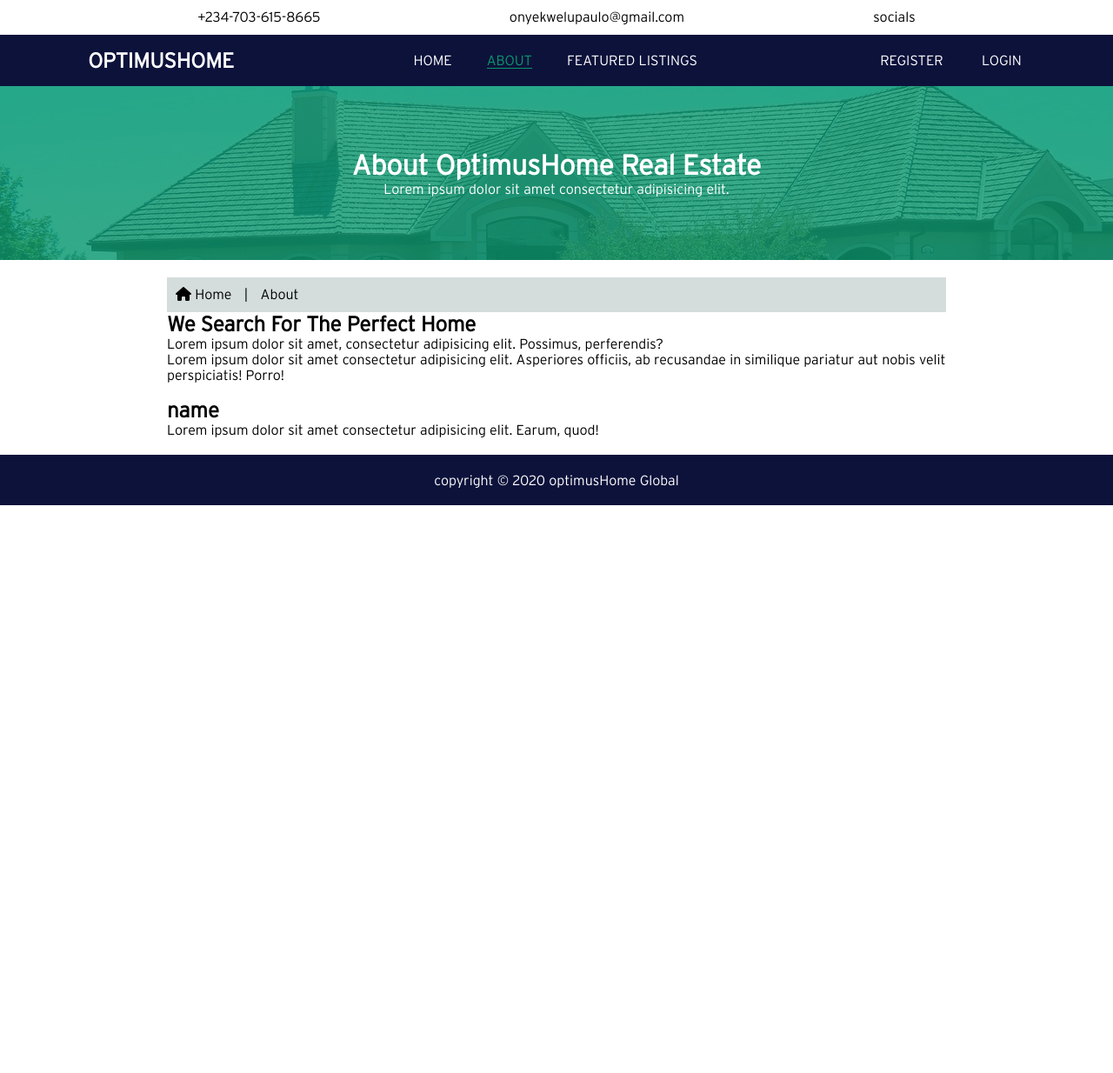
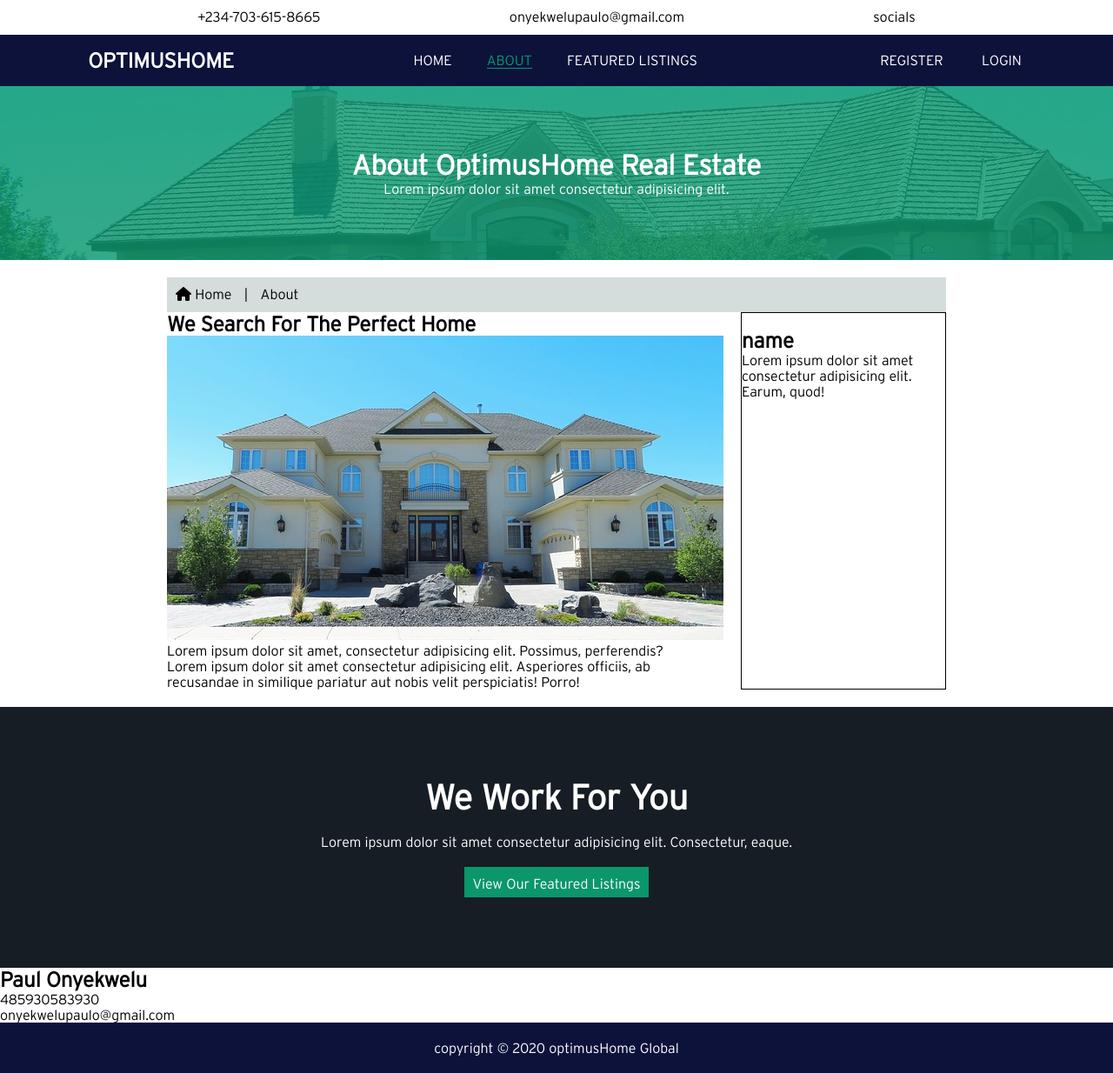
Before and after one commit to silanka007/optimushome, a Django app: page /about/ in a window 1280 px wide. Shown: the whole page at 87% size. Before the commit the page ends 581 px from the top, so only its background shows below. Run offline with Django 3.2, Linux system fonts and the light colour scheme; some libraries are stand-ins or nearby versions; some web fonts are replaced.

Commit message:
addition of about-team to the about page.

```diff
--- a/optimushome/static/css/styles.css
+++ b/optimushome/static/css/styles.css
@@ -20,6 +20,20 @@ body {
   padding: 0;
   -webkit-box-sizing: inherit;
           box-sizing: inherit;
+}
+
+.button-group {
+  width: 98%;
+  height: 3.5rem;
+  color: white;
+  background: #0b966c;
+  outline: none;
+  border: none;
+}
+
+.button-group:active {
+  outline: 2px solid #76e6c4;
+  outline-offset: .1rem;
 }
 
 .header .navigation {
@@ -191,20 +205,6 @@ body {
   margin-bottom: 2rem;
 }
 
-.button-group {
-  width: 98%;
-  height: 3.5rem;
-  color: white;
-  background: #0b966c;
-  outline: none;
-  border: none;
-}
-
-.button-group:active {
-  outline: 2px solid #76e6c4;
-  outline-offset: .1rem;
-}
-
 .about-container .about-heading-section {
   position: relative;
   width: 100%;
@@ -267,6 +267,56 @@ body {
   color: black;
 }
 
+.about-container .about-info-container .about-info .about-info-section {
+  display: -webkit-box;
+  display: -ms-flexbox;
+  display: flex;
+  -webkit-box-pack: justify;
+      -ms-flex-pack: justify;
+          justify-content: space-between;
+}
+
+.about-container .about-info-container .about-info .about-info-section .about-info-item {
+  margin-right: 2rem;
+}
+
+.about-container .about-info-container .about-info .about-info-section .about-seller-of-the-month {
+  border: 1px solid black;
+}
+
+.about-container .center-hero {
+  width: 100%;
+  height: 30rem;
+  background-color: #161d25;
+  color: white;
+  display: -webkit-box;
+  display: -ms-flexbox;
+  display: flex;
+  -webkit-box-orient: vertical;
+  -webkit-box-direction: normal;
+      -ms-flex-direction: column;
+          flex-direction: column;
+  -webkit-box-pack: center;
+      -ms-flex-pack: center;
+          justify-content: center;
+  -webkit-box-align: center;
+      -ms-flex-align: center;
+          align-items: center;
+}
+
+.about-container .center-hero .center-hero-title {
+  font-size: 4rem;
+  margin-bottom: 2rem;
+}
+
+.about-container .center-hero a {
+  display: inline-block;
+  width: auto;
+  text-decoration: none;
+  padding: 1rem;
+  margin-top: 2rem;
+}
+
 .footer {
   width: 100%;
   margin-top: auto;
--- a/optimushome/static/css/styles.scss
+++ b/optimushome/static/css/styles.scss
@@ -22,6 +22,21 @@ body{
     margin: 0;
     padding: 0;
     box-sizing: inherit;
+}
+
+//button decors
+.button-group{
+    width: 98%;
+    height: 3.5rem;
+    color: white;
+    background: $color-btn;
+    outline: none;
+    border: none;
+
+    &:active{
+        outline: 2px solid  rgb(118, 230, 196);
+        outline-offset: .1rem;
+    }
 }
 
 .header{
@@ -177,20 +192,7 @@ body{
     }
 }
 
-//button decors
-.button-group{
-    width: 98%;
-    height: 3.5rem;
-    color: white;
-    background: $color-btn;
-    outline: none;
-    border: none;
 
-    &:active{
-        outline: 2px solid  rgb(118, 230, 196);
-        outline-offset: .1rem;
-    }
-}
 
 
 //css for about-page
@@ -246,8 +248,47 @@ body{
 
                 }
             }
+
+            .about-info-section{
+                display: flex;
+                justify-content: space-between;
+
+                .about-info-item{
+                    margin-right: 2rem;
+                }
+
+                .about-seller-of-the-month{
+                    border: 1px solid black;
+                }
+            }
         }
     }
+
+    .center-hero{
+        width: 100%;
+        height: 30rem;
+        background-color: rgb(22, 29, 37);
+        color: white;
+        display: flex;
+        flex-direction: column;
+        justify-content: center;
+        align-items: center;
+
+        .center-hero-title{
+            font-size: 4rem;
+            margin-bottom: 2rem;
+        }
+
+        a{
+            display: inline-block;
+            width: auto;
+            text-decoration: none;
+            padding: 1rem;
+            margin-top: 2rem;
+        }
+    }
+
+    .about-team{}
 
 }
 
--- a/templates/pages/about.html
+++ b/templates/pages/about.html
@@ -20,6 +20,7 @@
             <div class="about-info-section">
                 <section class="about-info-item">
                     <h2 class="about-info-item-title">We Search For The Perfect Home</h2>
+                    <img src="{% static './img/about_info.jpg' %}" alt="" class="about-info-item-image">
                     <p class="about-info-item-paragraph1">Lorem ipsum dolor sit amet, consectetur adipisicing elit. Possimus, perferendis?</p>
                     <p class="about-info-item-paragraph2">
                         Lorem ipsum dolor sit amet consectetur adipisicing
@@ -35,6 +36,18 @@
             </div>
         </div>
     </div>
+    <section class="center-hero">
+        <h2 class="center-hero-title">We Work For You</h2>
+        <p class="center-hero-paragraph">Lorem ipsum dolor sit amet consectetur adipisicing elit. Consectetur, eaque.</p>
+        <a href="#" class="button-group">View Our Featured Listings</a>
+    </section>
+    <section class="about-team">
+        <div class="about-team-item">
+            <h2 class="about-team-item-name">Paul Onyekwelu</h2>
+            <p class="about-team-item-phone">485930583930</p>
+            <p class="about-team-item-email">onyekwelupaulo@gmail.com</p>
+        </div>
+    </section>
 </main>
 
 {% endblock %}
```
Also changed, not shown: optimushome/static/img/about_info.jpg (added), 1 other file.
